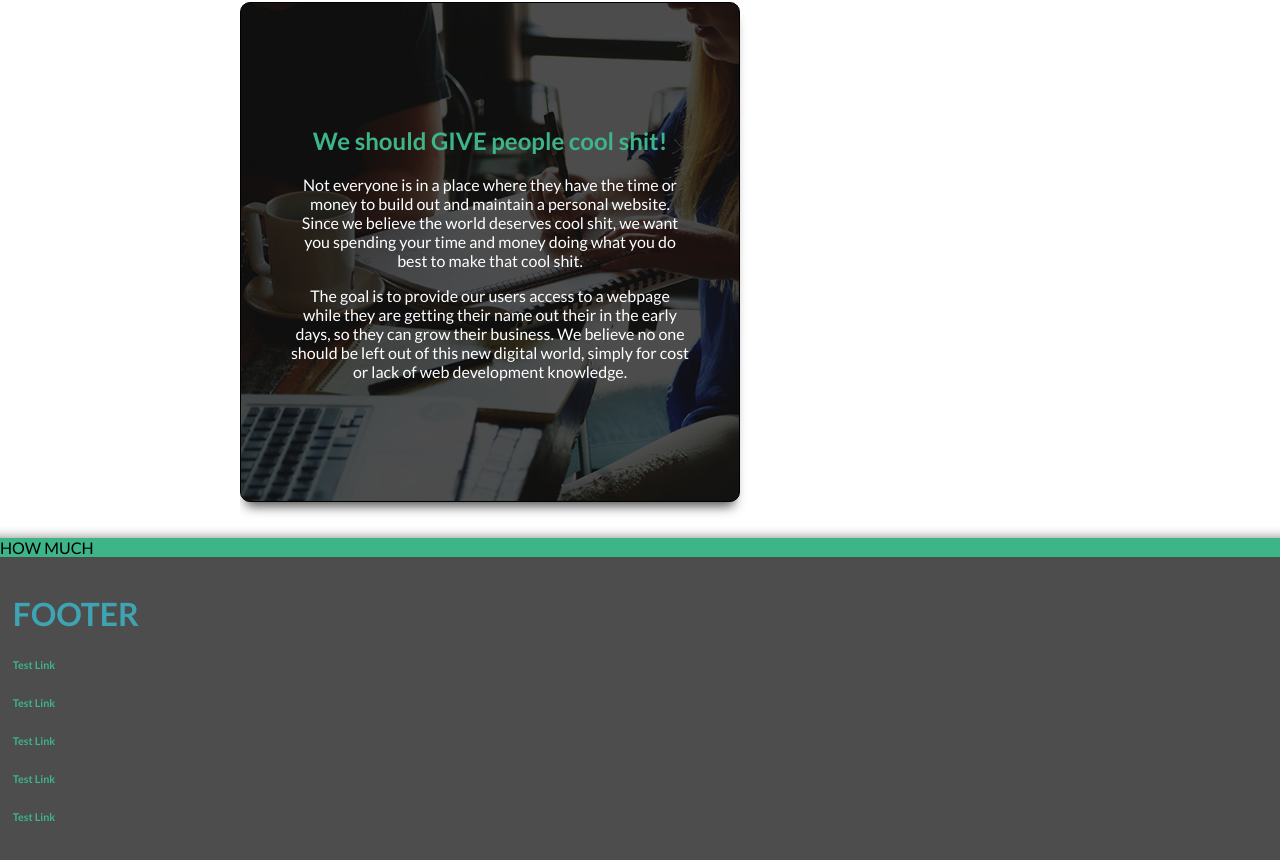
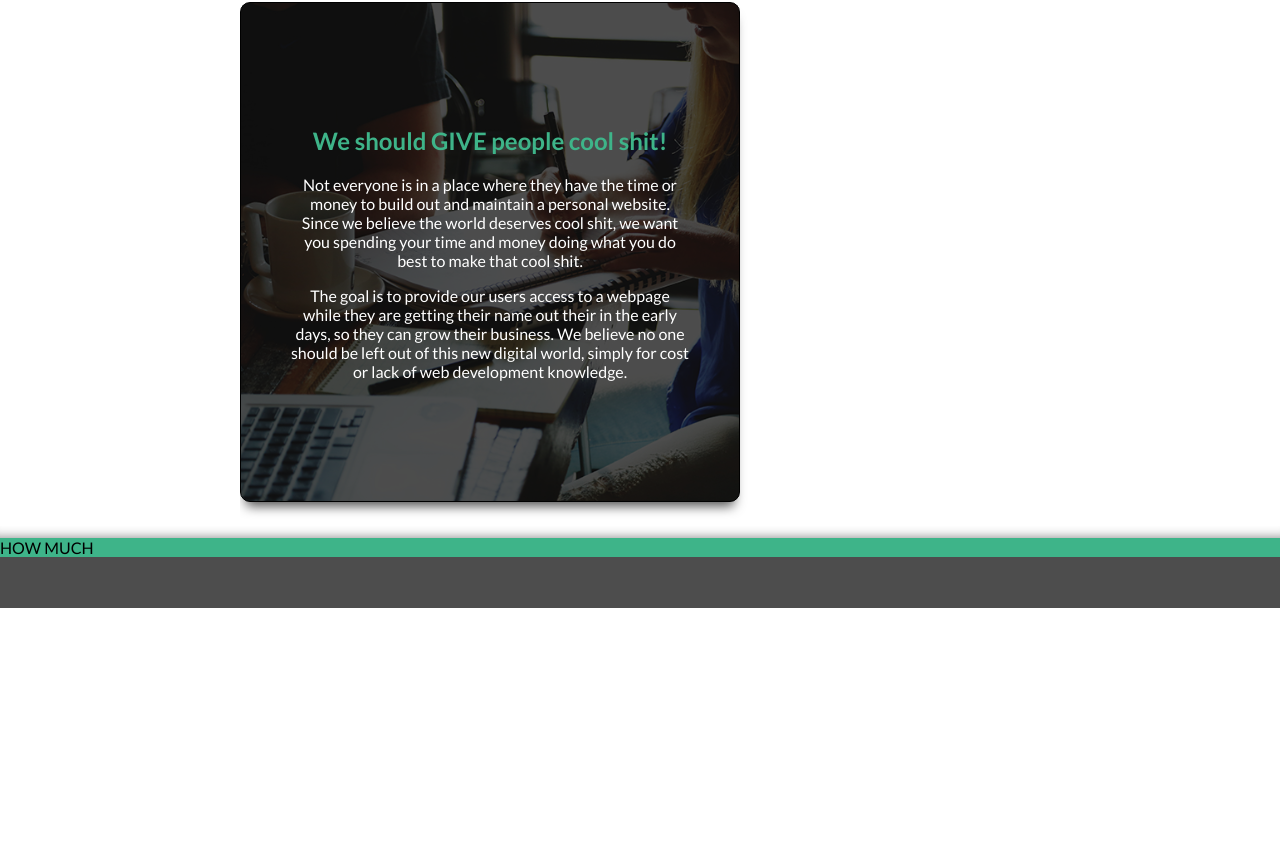
Before and after one commit to chris-milliano/itsmy-fyi-site, an Angular app: page / in a window 1280 px wide. Shown: the part 2760-3620 px from the top of the page. After the commit the page ends 3368 px from the top, so only its background shows below. Built offline with nearby package versions, Linux system fonts and the light colour scheme.

Commit message:
FEAT: Layout a temp footer

```diff
--- a/src/app/components/footer/footer.component.html
+++ b/src/app/components/footer/footer.component.html
@@ -2,10 +2,43 @@
     class="container"
     [ngClass]="{ 'footer--to-bottom': footerToBottomClass }">
 
-    <h1>FOOTER</h1>
-    <h6>Test Link</h6>
-    <h6>Test Link</h6>
-    <h6>Test Link</h6>
-    <h6>Test Link</h6>
-    <h6>Test Link</h6>
+    <div id="footer__social" class="contianer">
+
+        <a href="https://www.instagram.com/chris_milliano/" target="_blank" rel="noopener">
+            <span class="fa-stack fa-lg">
+                <i class="fa fa-circle fa-stack-2x"></i>
+                <i class="fa fa-instagram fa-stack-1x fa-inverse"></i>
+            </span>
+        </a>
+
+        <a href="https://www.facebook.com/chris.milliano" target="_blank" rel="noopener">
+            <span class="fa-stack fa-lg">
+                <i class="fa fa-circle fa-stack-2x"></i>
+                <i class="fa fa-facebook fa-stack-1x fa-inverse"></i>
+            </span>
+        </a>
+
+        <a href="https://twitter.com/chrismilliano" target="_blank" rel="noopener">
+            <span class="fa-stack fa-lg">
+                <i class="fa fa-circle fa-stack-2x"></i>
+                <i class="fa fa-twitter fa-stack-1x fa-inverse"></i>
+            </span>
+        </a>
+
+        <a href="tel:13149208946">
+            <span class="fa-stack fa-lg">
+                <i class="fa fa-circle fa-stack-2x"></i>
+                <i class="fa fa-phone fa-stack-1x fa-inverse"></i>
+            </span>
+        </a>
+
+        <a href="mailto:chris@itsmy.fyi">
+            <span class="fa-stack fa-lg">
+                <i class="fa fa-circle fa-stack-2x"></i>
+                <i class="fa fa-envelope fa-stack-1x fa-inverse"></i>
+            </span>
+        </a>
+
+    </div>
+
 </footer>
--- a/src/app/components/footer/footer.component.scss
+++ b/src/app/components/footer/footer.component.scss
@@ -4,13 +4,42 @@ footer {
     background-color: $dk-gry;
     padding: 2vh 1vw;
 
-    h1 {
-        color: $blue;
+    // h1 {
+    //     color: $blue;
+    // }
+    //
+    // h6 {
+    //     color: $main-green;
+    // }
+
+    #footer__social {
+        display: flex;
+        align-items: center;
+        justify-content: center;
+
+        .fa-stack {
+            margin: 1vh 10px;
+
+            &:hover {
+                .fa-circle { color: $main-green; }
+                .fa-inverse { color: $dk-gry; }
+            }
+
+            .fa-circle {
+                color: $blue;
+                transition: all 1s ease;
+            }
+
+            .fa-inverse {
+                color: #fff;
+                transition: all 1s ease;
+            }
+        }
+
+
     }
 
-    h6 {
-        color: $main-green;
-    }
+
 }
 
 .footer--to-bottom {
```
